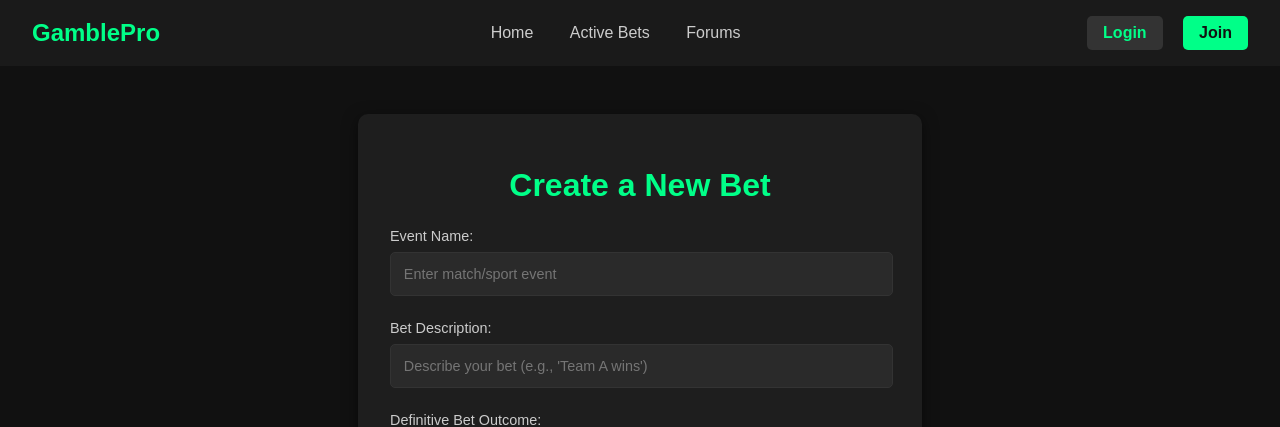
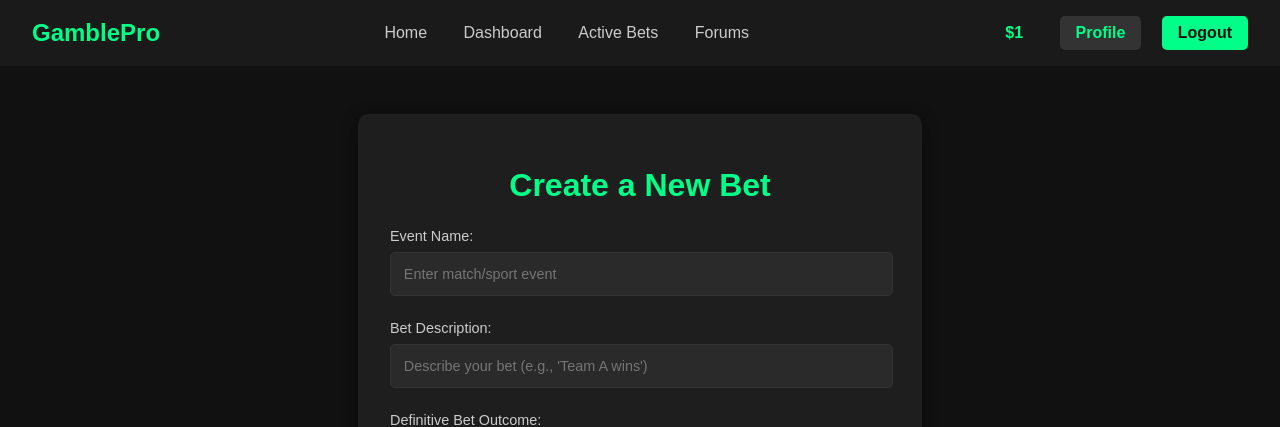
Before and after one commit to CrimsonW23/AgileWebDev3403-BookiesWebsite, a Flask app: page /create_bet in a window 1280 px wide. Shown: the top 427 px of the page. Run offline with Flask 3, Linux system fonts and the light colour scheme; a user stored in the database is signed in; tables that the repository leaves empty hold one stand-in row (values such as "Sample post").

Commit message:
Updated session management in base.html to use current_user.is_authenticated for dynamic navigation

```diff
--- a/templates/base.html
+++ b/templates/base.html
@@ -9,9 +9,9 @@
 <body>
   <header>
     <div class="logo">
-      <a class = "logo" href="{{url_for('global_home') }}">GamblePro</a>
+      <a class="logo" href="{{ url_for('global_home') }}">GamblePro</a>
     </div>
-    {% if session.get('logged_in') %}
+    {% if current_user.is_authenticated %}
     <nav>
       <a href="{{ url_for('global_home') }}">Home</a>
       <a href="{{ url_for('dashboard') }}">Dashboard</a>
@@ -19,13 +19,13 @@
       <a href="{{ url_for('forum') }}">Forums</a>
     </nav>
     <div class="authed">
-      {% if session.get('currency') %}
-      <a href="{{ url_for('currency') }}" class="currency">${{ session.currency | pretty_currency }}</a>
+      {% if current_user.currency %}
+      <a href="{{ url_for('currency') }}" class="currency">${{ current_user.currency | pretty_currency }}</a>
       {% else %}
       <a href="{{ url_for('currency') }}" class="currency">$0.00</a>
       {% endif %}
       <a href="{{ url_for('profile') }}" class="profile">Profile</a>
-      <a href="/logout" class="logout">Logout</a>
+      <a href="{{ url_for('logout') }}" class="logout">Logout</a>
     </div>
     {% else %}
     <nav>
```
